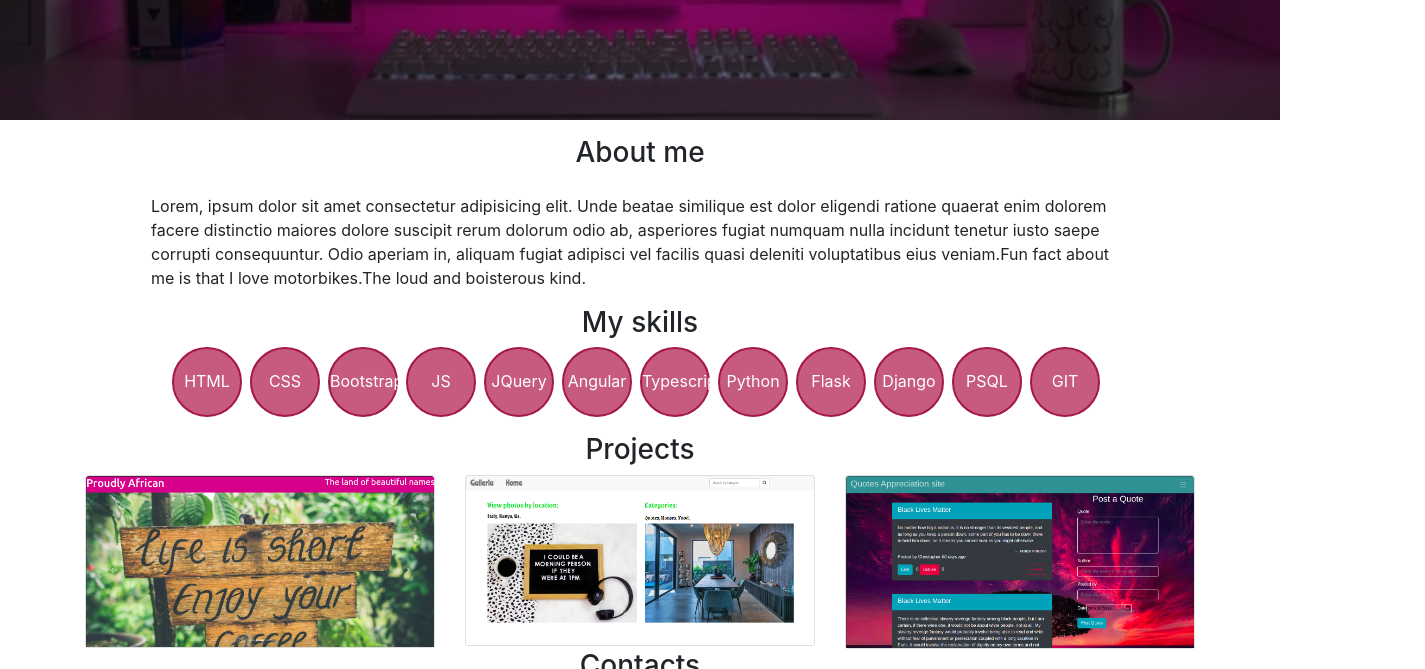
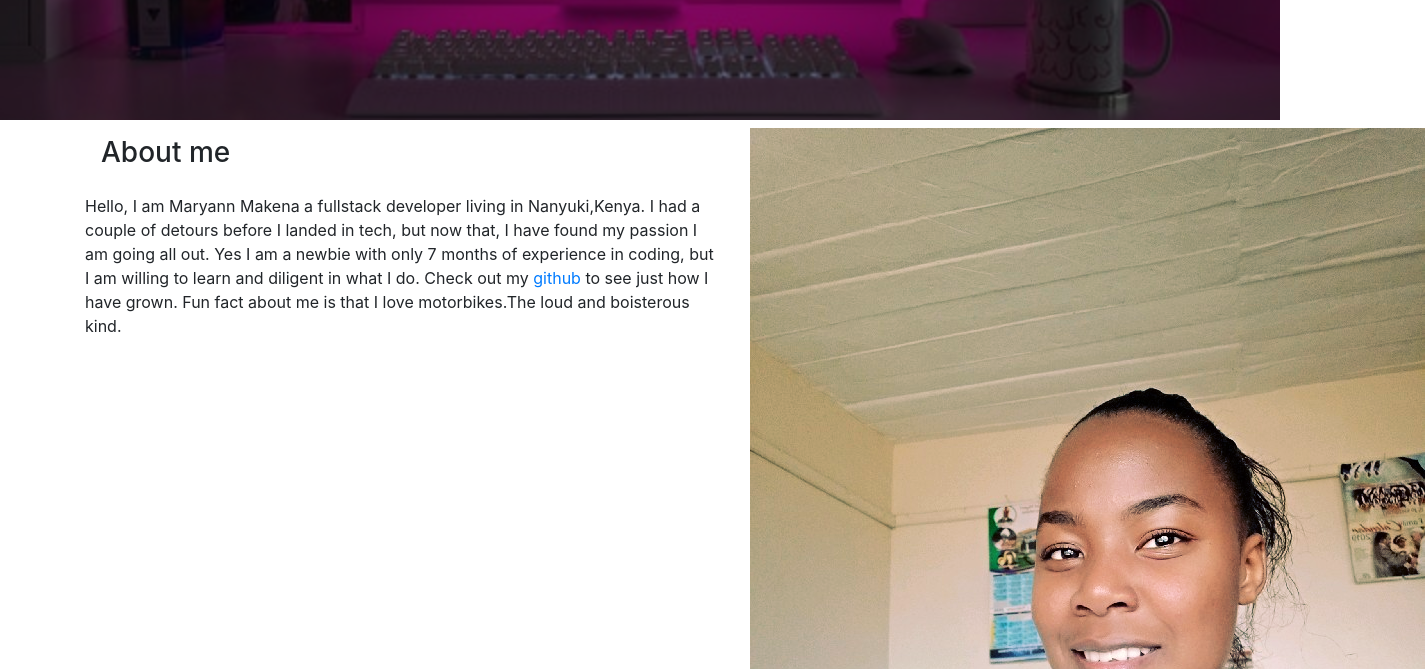
Before and after one commit to Makena-Maryann/portfolio, a plain HTML site: page index.html in a window 1280 px wide. Shown: the part 520-1189 px from the top of the page, 1425 px wide, since content can reach past the window. Drawn offline with nearby package versions, Linux system fonts and the light colour scheme.

Commit message:
Add an image of me

```diff
--- a/index.html
+++ b/index.html
@@ -67,29 +67,24 @@
     </div>
 
     <!-- About section -->
-    <div class="container about pl-5 pr-5">
-      <div class="row justify-content-center pl-5 pr-5">
+    <div class="container about">
+      <div class="row ">
+        <div class="col-md-7">
           <h3 class="p-3">About me</h3>
         <!-- <p>...... <i class="fa fa-caret-down fa-2x" style="color: rgb(199, 91, 127)"></i> ......</p> -->
+
           <p>
-          Lorem, ipsum dolor sit amet consectetur adipisicing elit. Unde beatae
-          similique est dolor eligendi ratione quaerat enim dolorem facere
-          distinctio maiores dolore suscipit rerum dolorum odio ab, asperiores
-          fugiat numquam nulla incidunt tenetur iusto saepe corrupti
-          consequuntur. Odio aperiam in, aliquam fugiat adipisci vel facilis
-          quasi deleniti voluptatibus eius veniam.Fun fact about me is that I
-          love motorbikes.The loud and boisterous kind.
+            Hello, I am Maryann Makena a fullstack developer living in Nanyuki,Kenya. I had a couple of detours before I landed in tech, but now that, I have found my passion I am going all out. Yes I am a newbie with only 7 months of experience in coding, but I am willing to learn and diligent in what I do. Check out my <a href="https://github.com/Makena-Maryann" target="_blank" rel="noopener noreferrer">github</a> to see just how I have grown.
+            Fun fact about me is that I love motorbikes.The loud and boisterous kind.
           </p>
-        <!-- <div class="col-md-7"></div> -->
-        <!-- <div class="col-md-5">
-          <div class="card" style="width: 18rem;">
+        </div>
+        <div class="col-md-5 pt-2">
               <img
-              class="card-img-top"
+                class=" mine img-responsive"
                 src="./images/me.png"
                 alt="Card image cap"
               />
         </div>
-        </div> -->
       </div>
     </div>
 
@@ -127,9 +122,9 @@
               src="./images/akan.png"
               alt="Card image cap"
             />
-            <!-- <div class="card-body">
-              <p class="card-text">Some quick example text to build on the card title and make up the bulk of the card's content.</p>
-            </div> -->
+            <div class="card-body">
+              <p class="card-text">This is a project built with vanilla Javascript that takes a user's birthday and givves them an Akan name depending on the day of the week they were born.</p>
+            </div>
           </div>
         </div>
         <div class="col-md-4">
@@ -139,9 +134,9 @@
               src="./images/gallery.png"
               alt="Card image cap"
             />
-            <!-- <div class="card-body">
-              <p class="card-text">Some quick example text to build on the card title and make up the bulk of the card's content.</p>
-            </div> -->
+            <div class="card-body">
+              <p class="card-text">This is a website built with Django where I display my photos for users to see.</p>
+            </div>
           </div>
         </div>
         <div class="col-md-4">
@@ -151,9 +146,9 @@
               src="./images/quotes.png"
               alt="Card image cap"
             />
-            <!-- <div class="card-body">
-              <p class="card-text">Some quick example text to build on the card title and make up the bulk of the card's content.</p>
-            </div> -->
+            <div class="card-body">
+              <p class="card-text">This is an app built with Angular where a user can post a quote and upvote or downvote quotes by other users.</p>
+            </div>
           </div>
         </div>
 
```
Lines whose indentation alone changed are shown as unchanged.
